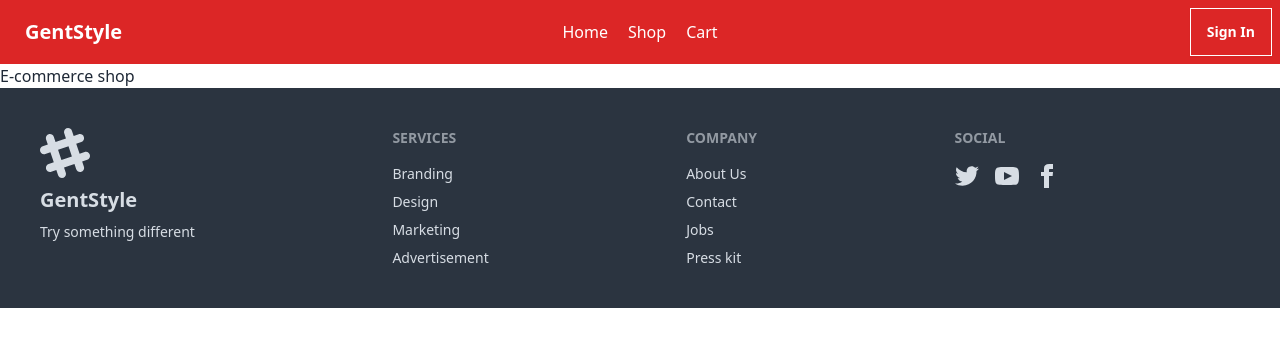
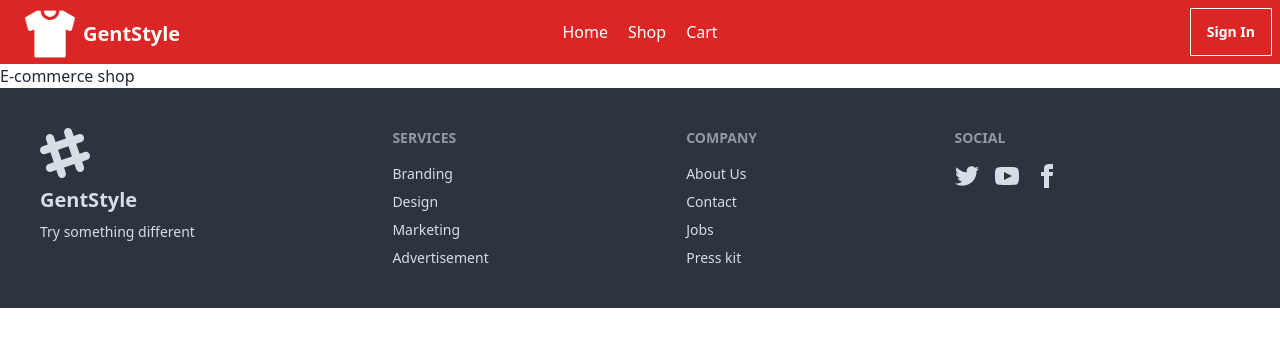
Before and after one commit to Shahriar-Samir/ClothShop-Next, a Next.js app: page / in a window 1280 px wide. Shown: the top 346 px of the page. Built offline with nearby package versions, Linux system fonts and the light colour scheme.

Commit message:
add: website logo in navbar

```diff
--- a/src/app/components/Navbar.jsx
+++ b/src/app/components/Navbar.jsx
@@ -30,7 +30,7 @@ const Navbar = () => {
             </ul>
           </div>
           <Link href='/' className="btn btn-ghost text-xl">
-          {/* <Image width="50px" height='50px' src='../assets/icons/shirt.png'/> */}
+          <Image width={50} height={50} src='/icons/shirt.png'/>
           GentStyle</Link>
         </div>
         <div className="navbar-center hidden lg:flex">
```
Also changed, not shown: public/icons/shirt.png (added), src/app/assets/icons/shirt.png (deleted).
